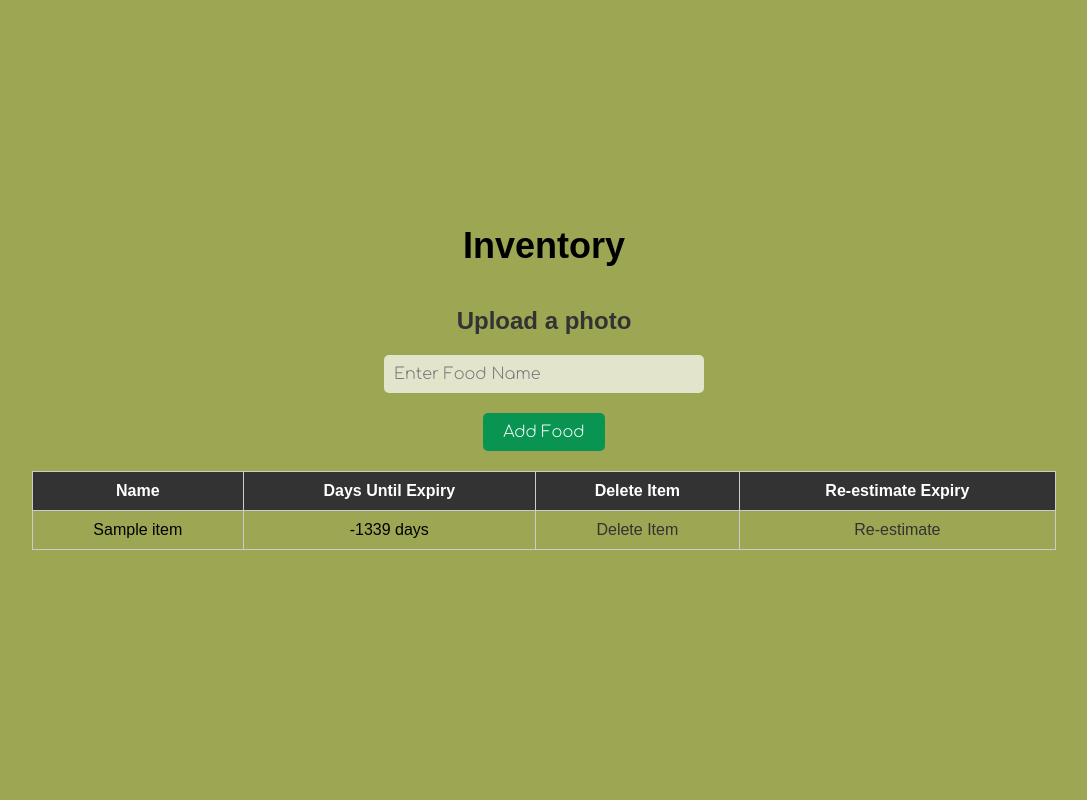
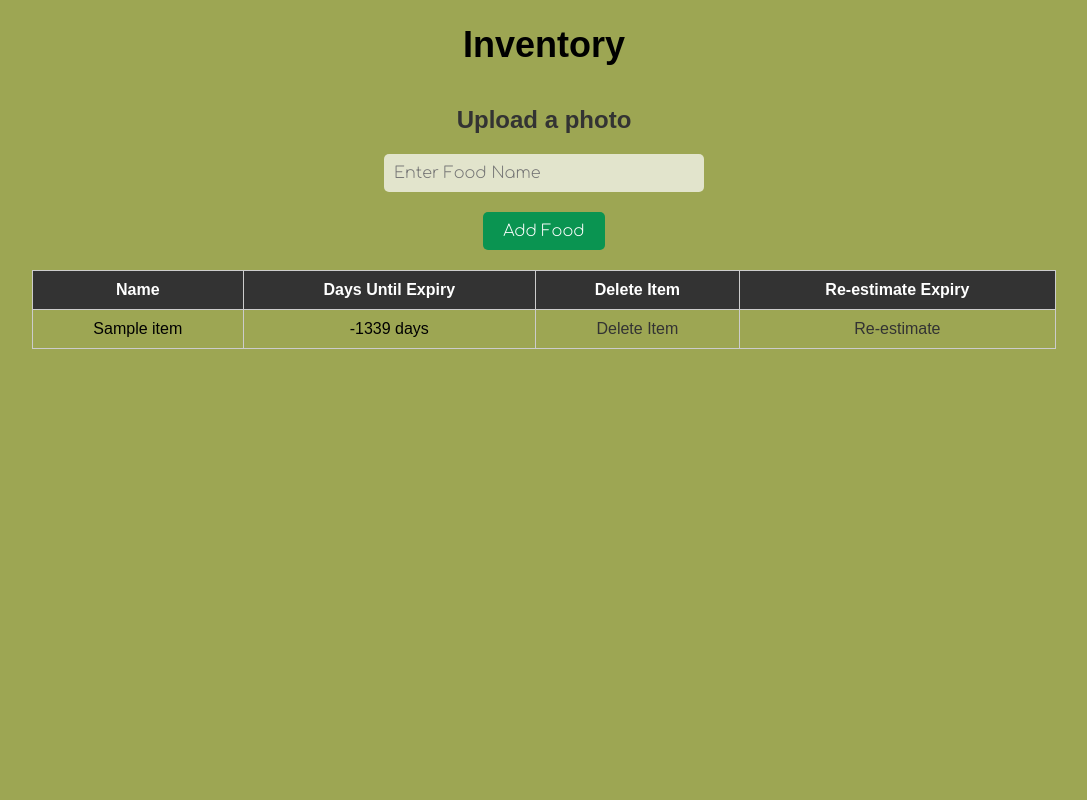
Before and after one commit to FowlFarmer/HTNXTAFH, a Flask app: page / in a window 1280 px wide. Shown: the whole page, without its empty margins (96-1183 px from the left). Run offline with Flask 3, Linux system fonts and the light colour scheme; tables that the repository leaves empty hold one stand-in row (values such as "Sample post").

Commit message:
updated main page

```diff
--- a/static/styles.css
+++ b/static/styles.css
@@ -29,10 +29,9 @@
 .mainPageList {
     background-color:rgba(157, 166, 83);
     width: 100%;
-    height: 100vh;
+    min-height: 100vh;
     display: flex;
     flex-direction: column;
-    justify-content: center;
     align-items: center;
     top:0;
 }
--- a/templates/index.html
+++ b/templates/index.html
@@ -10,7 +10,7 @@
     <img src="" class="overlay">
     <div class="mainPage">
         <div class="top">
-            <a class="foodListBut" href="list.html">Take me to the <strong>Food List</strong></a>
+            <a class="foodListBut" href="{{ url_for('food_list') }}">Take me to the <strong>Food List</strong></a>
         </div>
         <img class="logo"src="https://cdn.discordapp.com/attachments/1150455788838596628/1152696969949618337/image.png">
 
```
